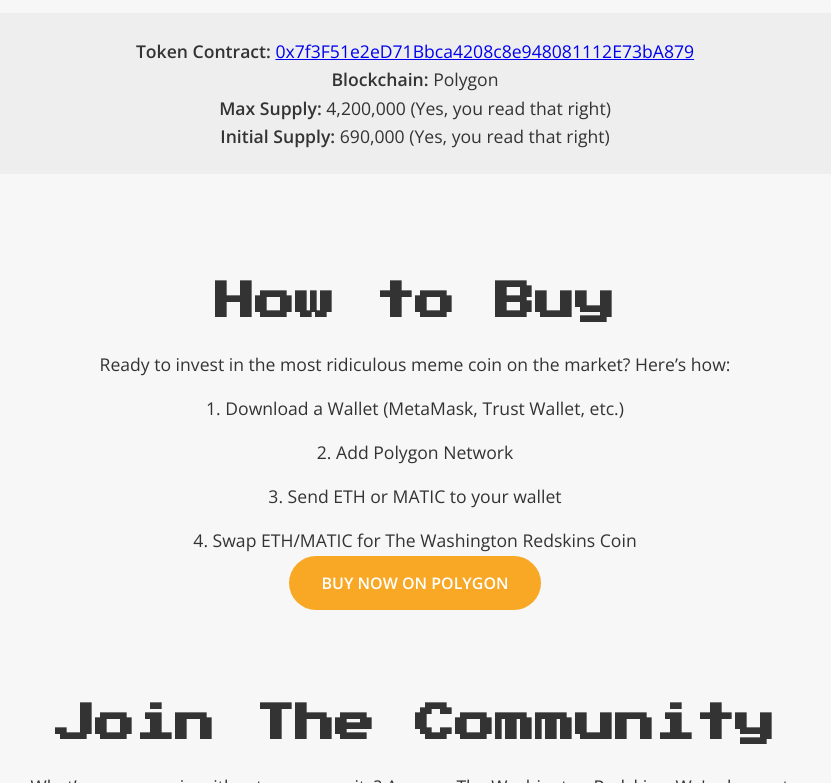
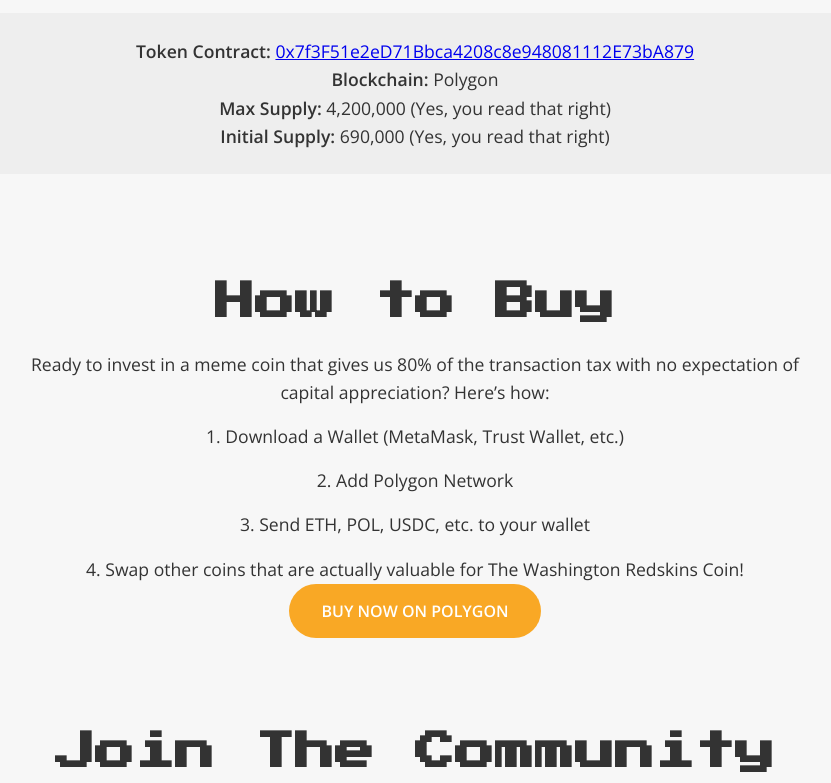
Before and after one commit to washington-coin/website, a plain HTML site: page index.html in a window 1280 px wide. Shown: the part 1034-1817 px from the top of the page, without its empty margins (225-1056 px from the left). Drawn offline with nearby package versions, Linux system fonts and the light colour scheme.

Commit message:
Update index.html

```diff
--- a/index.html
+++ b/index.html
@@ -27,7 +27,7 @@
   <section id="hero" class="hero-section">
     <div class="hero-content">
       <h2>Start up, cash in, sell out, bro down.</h2>
-      <p>Crime is now legal thanks to Donald Trump. We've all dreamed of broing down and doing nothing, but now it can be a reality with The Washington Redskins Meme Coin.</p>
+      <p>Crime is now legal thanks to Donald Trump and $TRUMP. We've all dreamed of broing down and doing nothing, but now it can be a reality with The Washington Redskins Meme Coin.</p>
       <a href="#buy" class="cta-button">Buy The Washington Redskins Coin</a>
     </div>
   </section>
@@ -50,12 +50,12 @@
 
   <section id="buy" class="buy-section">
     <h2>How to Buy</h2>
-    <p>Ready to invest in the most ridiculous meme coin on the market? Here’s how:</p>
+    <p>Ready to invest in a meme coin that gives us 80% of the transaction tax with no expectation of capital appreciation? Here’s how:</p>
     <ul>
       <li>1. Download a Wallet (MetaMask, Trust Wallet, etc.)</li>
       <li>2. Add Polygon Network</li>
-      <li>3. Send ETH or MATIC to your wallet</li>
-      <li>4. Swap ETH/MATIC for The Washington Redskins Coin</li>
+      <li>3. Send ETH, POL, USDC, etc. to your wallet</li>
+      <li>4. Swap other coins that are actually valuable for The Washington Redskins Coin!</li>
     </ul>
     <a href="https://polygonscan.com/token/0x7f3F51e2eD71Bbca4208c8e948081112E73bA879" target="_blank" class="cta-button">Buy Now on Polygon</a>
   </section>
```
